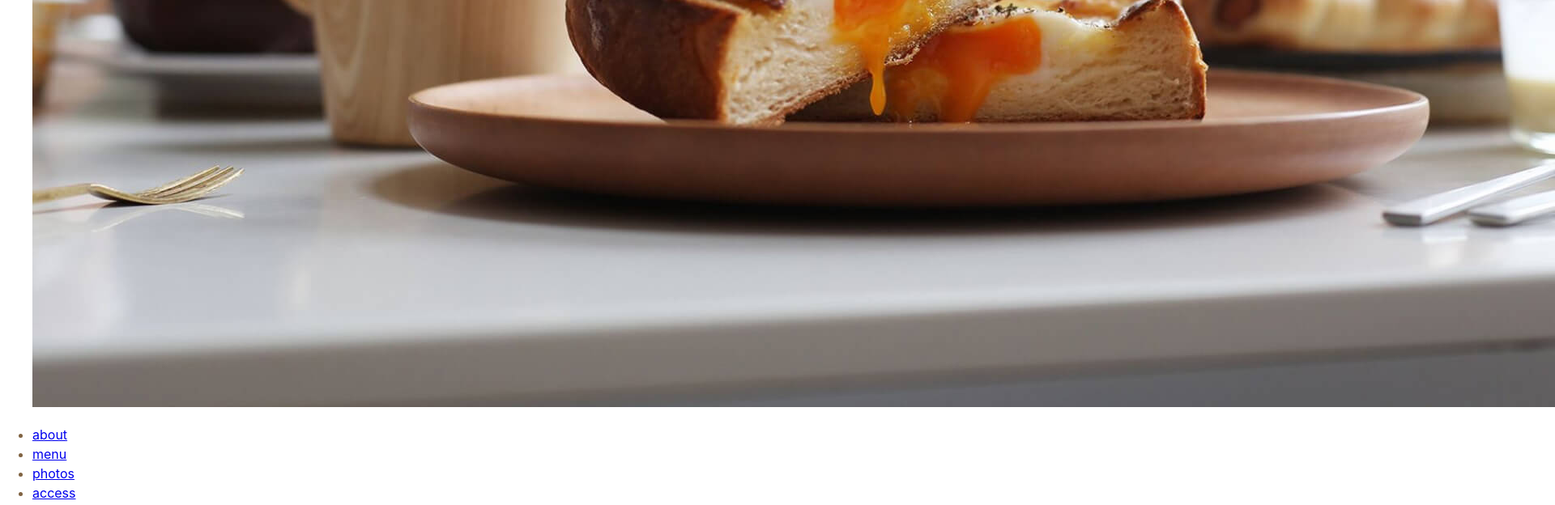
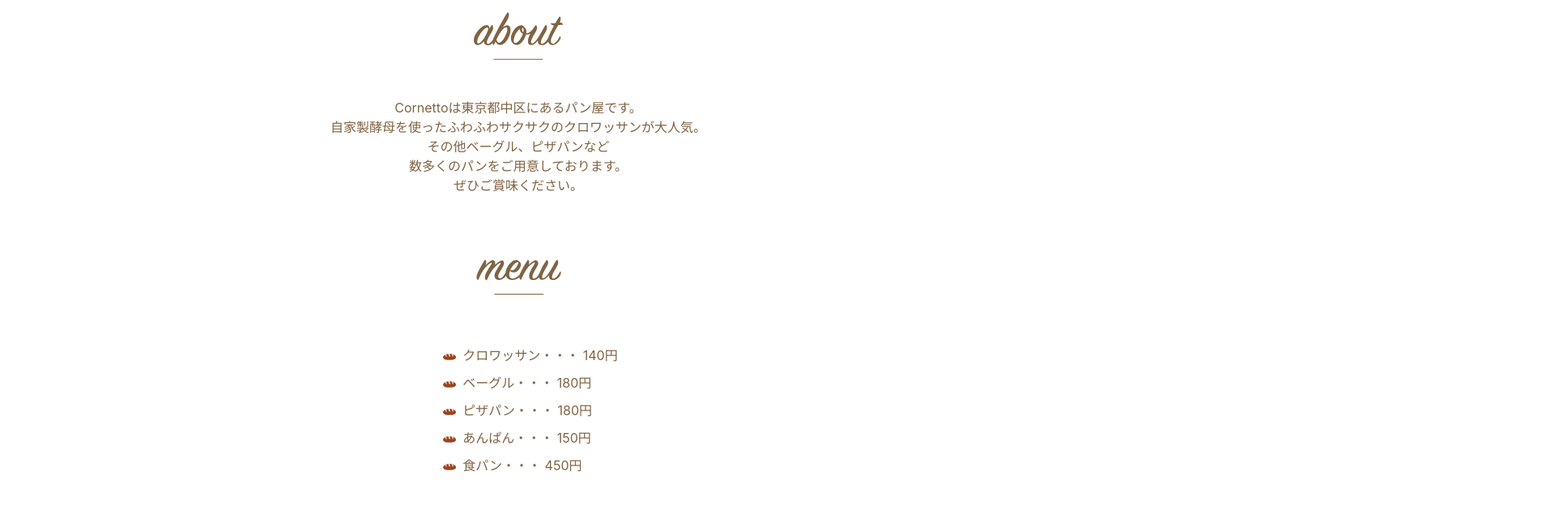
Before and after one commit to 20213095-saitoriho/S1A119, a plain HTML site: page lesson6/index.html in a window 1280 px wide. Shown: the part 820-1444 px from the top of the page at 81% size, 1920 px wide, since content can reach past the window. Drawn offline with Linux system fonts and the light colour scheme.

Commit message:
Add files via upload
l6

```diff
--- a/lesson6/css/style.css
+++ b/lesson6/css/style.css
@@ -15,7 +15,40 @@ body {
 }
 
 /* 各要素の初期スタイル調整 */
+h1,h2{
+  margin-top: 0;
+  margin-bottom: 30px;
+  line-height: 1.2;
+}
 
+a{color: #806342;
+text-decoration: none;}
+
+a:hover{
+text-decoration: underline;
+}
+
+p{
+  margin-top: 0;
+  margin-bottom: 1em;
+}
+
+ul{
+  margin: 1em 0;
+  padding: 0;
+  list-style: none;
+}
+
+figure{
+  margin: 0;
+}
+
+img{
+  max-width: 100%;
+  height: auto;
+}
+
+address{font-style: normal;}
 /* 初期スタイル調整ここまで */
 
 
@@ -26,50 +59,97 @@ body {
 /* ヘッダー */
 .header {
    /* 横幅の指定 */
+   width: 1000px;
    /* 左右中央揃え */
+   margin: 0 auto;
    /* 上下・左右の内余白 */
+   padding: 20px 0;
 }
 
 /* ロゴ */
 .logo {
    /* 上下左右の外余白 */
+   margin: 0;
    /* テキスト中央揃え */
-}
+    text-align: center;
+  }
 
 /* メイン */
-
+.main{
+  width: 1000px;
+  margin: 0 auto;
+}
 /* トップ（メインイメージ） */
-
+.top{
+  margin-bottom: 20px;
+  text-align: center;
+}
 /* ナビゲーション */
-
+.nav{
+  margin-bottom: 50px;
+  text-align: center;
+}
 /* ナビリスト */
-
+.nav-list li{
+  display: inline-block;
+  margin: 0;
+  border-left: 1px solid #806342;
+}
+.nav-list li:first-child{
+  border-left: none;
+}
+.nav-list a{
+  display: inline-block;
+  padding: 0 15px;
+  line-height: 1.2;
+  text-transform: uppercase;
+}
 /* セクション */
-
+.section{
+  margin: 0 auto 80px;
+}
 /* 見出し */
-
+.heading{
+  margin-bottom: 40px;
+  text-align: center;
+}
 /* アバウト */
-
+.about{
+  text-align: center;
+}
 /* メニュー */
-
+.menu{
+  text-align: center;
+}
 
 /* メニューリスト */
 .menu-list {
    /* ul要素の横幅を自動的に定めている */
+  display: inline-block;
    /* 左のマージン */
+  margin-left: 30px;
    /* リストの先頭にリストマーク（・）をつける */
+   list-style: disc;
    /* テキスト左揃え */
+  text-align: left;
 }
 .menu-list li {
    /* 下のマージン */
+  margin-bottom: 10px;
 }
 
 /* フォト */
-
+.photos{
+  width: 750px;
+}
 
 /* フォトリスト */
-
-
+.photos-list li{
+margin-bottom: 30px;
+}
+.photos figcaption{
+  font-size: 12px;
+}
 /* アクセス */
 .access {
   width: 600px; /* アクセス全体の横幅 */
@@ -78,11 +158,11 @@ body {
 /* アクセス 左右横並び */
 .access-row {
   /* flexbox（横並びにする要素の親に指定） */
-
+  display: flex;
   /* flexboxの中身を左右均等に配置する */
-
+  justify-content: space-between;
   /* flexboxの中身の上下を中央揃えにする */
-
+  align-items: center;
   margin: 0 auto;
 }
 
@@ -99,7 +179,7 @@ body {
 /* 右側（フレックスアイテム） */
 .access-map {
   /* フレックスアイテムへの指定 */
-
+  flex: 0 1 295px;
   max-width: 295px;
 }
 
@@ -114,7 +194,7 @@ body {
 /* フッターの中身 */
 .footer-container {
   /* flexbox（横並びにする要素の親に指定） */
-
+  display: flex;
   width: 660px;
   margin: 0 auto;
 }
@@ -122,7 +202,7 @@ body {
 /* フッターロゴ（左側） */
 .footer-logo {
   /* フレックスアイテムへの指定 */
-
+  flex:0 1 200px;
   max-width: 200px;
   margin: 0;
 }
@@ -130,7 +210,7 @@ body {
 /* フッター その他要素（右側） */
 .footer-body {
   /* フレックスアイテムへの指定 */
-
+  flex: 0 1 auto;
   padding-top: 20px;
 }
 
@@ -169,7 +249,50 @@ body {
 /* ここから追加課題用の設定 */
 
 /* YouTube・Google MAPのサイズ */
+figure iframe{
+  width: 100%;
+}
+/* トップ画像をスライド */
+.slide{
+  white-space: nowrap;
+  overflow: hidden;
+}
+.slide img{
+  width: inherit;
+  height: inherit;
+  margin: 0;
+  padding: 0;
+  border: none;
+}
+@keyframes slide-4{
+  0%{margin-left: 0;}
+  33%{margin-left: -100%;}
+  66%{margin-left: -200%;}
+  100%{margin-left: -300%;}
+}
+.slide>:first-child{
+  animation-name: slide-4;
+  animation-duration: 40s;
+  animation-timing-function: ease-in-out;
+  animation-delay: 5s;
+  animation-iteration-count: infinite;
+}
+/* トップに戻るボタンを右下に固定 */
+.pagetop{position: fixed;
+bottom: 20px;
+right: 20px;}
 
-/* トップ画像をスライド */
-
-/* トップに戻るボタンを右下に固定 */
+/*マーカーを指定*/
+.menu-list li{
+  list-style: none;
+}
+.menu-list ::before{
+  content: '';
+  display: inline-block;
+  width: 16px;
+  height: 16px;
+  margin-right: 8px;
+  background-image: url(../img/menu_li.png);
+  background-size: contain;
+  vertical-align: middle;
+}
--- a/lesson6/index.html
+++ b/lesson6/index.html
@@ -16,20 +16,23 @@
     <link rel="stylesheet" href="css/style.css" />
   </head>
   <body>
-    <header>
-    <h1>
+    <header class="header">
+    <h1 class="logo">
       <img src="img/logo.svg" alt="Cornetto">
     </h1>
     </header>
 
     <!-- <main>の中身をマークアップ -->
-    <main>
-    <figure>
-    <img src="img/top.jpg" alt="Cornettoのパン">
+    <main class="main">
+    <figure class="top center slide" id="top">
+    <img src="img/top_01.jpg" alt="Cornettoのパン1"/>
+    <img src="img/top_02.jpg" alt="Cornettoのパン2"/>
+    <img src="img/top_03.jpg" alt="Corenttoのパン3"/>
+    <img src="img/top_01.jpg" alt="Corenttoのパン1"/>
     </figure>
 
-    <nav>
-    <ul>
+    <nav class="nav">
+    <ul class="nav-list">
     <li><a href="#about">about</a></li>
     <li><a href="#menu">menu</a></li>
     <li><a href="#photos">photos</a></li>
@@ -37,8 +40,8 @@
     </ul>
     </nav>
 
-    <section id="about">
-    <h2>
+    <section class="section about" id="about">
+    <h2 class="heading">
       <img src="img/ttl_about.svg" alt="about">
     </h2>
     <p>Cornettoは東京都中区にあるパン屋です。<br>
@@ -48,24 +51,24 @@
     ぜひご賞味ください。</p>
     </section>
 
-    <section id="menu">
-    <h2>
+    <section class="section menu" id="menu">
+    <h2 class="heading">
       <img src="img/ttl_menu.svg" alt="menu">
     </h2>
-    <ul>
-    <li>・クロワッサン・・・ 140円</li>
-    <li>・ベーグル・・・ 180円</li>
-    <li>・ピザパン・・・ 180円</li>
-    <li>・あんぱん・・・ 150円</li>
-    <li>・食パン・・・ 450円</li>
+    <ul class="menu-list">
+    <li>クロワッサン・・・ 140円</li>
+    <li>ベーグル・・・ 180円</li>
+    <li>ピザパン・・・ 180円</li>
+    <li>あんぱん・・・ 150円</li>
+    <li>食パン・・・ 450円</li>
     </ul>
     </section>
 
-    <section id="photos">
-    <h2>
+    <section class="section photos" id="photos">
+    <h2 class="heading">
       <img src="img/ttl_photos.svg" alt="photos">
     </h2>
-    <ul>
+    <ul class="photos-list">
       <li>
         <figure>
     <img src="img/photos_01.jpg" alt="ゆとりある朝食">
@@ -86,33 +89,43 @@
     <figcaption>調理パンだけでなく、ハードパンやベーグルも当店の看板商品です。</figcaption>
     </figure>
   </li>
+  <li>
+    <figure>
+      <iframe src="https://www.youtube.com/embed/0xnHXUySSMk" title="YouTube video player" frameborder="0" allow="accelerometer; autoplay; clipboard-write; encrypted-media; gyroscope; picture-in-picture" allowfullscreen></iframe>
+  <figcaption>著作権フリー素材：パン・バター・美味しい・しずる・朝食・日常・生活</figcaption>
+  </figure>
+</li>
   </ul>
   </section>
 
-    <section id="access">
-    <h2>
+    <section class="section access" id="access">
+    <h2 class="heading">
       <img src="img/ttl_access.svg" alt="access">
     </h2>
-    <div>
-      <address>
+    <div class="access-row">
+      <address class="access-address">
     <strong>Bakery shop Cornetto</strong><br>
     〒123-4567
     東京都中区舟入中町4-40
     <strong>TEL・FAX 012-345-6789</strong>
     </address>
-    <figure>
-      <img src="img/map.png" alt="店舗周辺地図">
+    <figure class="accsess-map">
+      <!--<img src="img/map.png" alt="店舗周辺地図">-->
+      <iframe src="https://www.google.com/maps/embed?pb=!1m18!1m12!1m3!1d2915.3092042003354!2d141.37964660000003!3d43.05596399999999!2m3!1f0!2f0!3f0!3m2!1i1024!2i768!4f13.1!3m3!1m2!1s0x5f0b2bd6e30a2985%3A0x5398ede5382c8a3c!2z5a2m5qCh5rOV5Lq66Zu75a2Q6ZaL55m65a2m5ZySIOWMl-a1t-mBk-aDheWgseWwgumWgOWtpuagoQ!5e0!3m2!1sja!2sjp!4v1643245724928!5m2!1sja!2sjp" width="400" height="300" style="border:0;" allowfullscreen="" loading="lazy"></iframe>
     </figure>
     </div>
     </section>
     </main>
 
-    <footer>
-    <div>
-    <p><img src="img/logo_w.svg" alt="Cornetto"></p>
-    <div>
-      <nav>
-        <ul>
+    <!--トップに戻るボタン-->
+    <a href="#top"><img class="pagetop" src="img/pagetop.png" alt="ページトップに戻る" width="60" height="60"/></a>
+
+    <footer class="footer">
+    <div class="footer-container">
+    <p class="footer-logo"><img src="img/logo_w.svg" alt="Cornetto"></p>
+    <div class="footer-body">
+      <nav class="footer-nav">
+        <ul class="footer-nav-list">
     <li><a href="#about">about</a></li>
     <li><a href="#menu">menu</a></li>
     <li><a href="#photos">photos</a></li>
```
